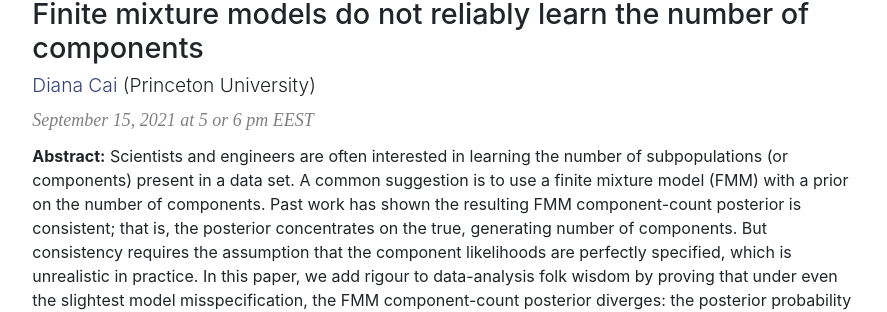
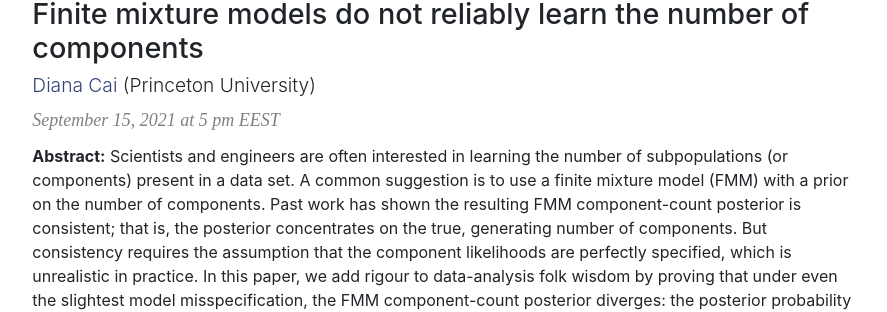
Before and after one commit to AaltoML/apml, a Jekyll site: the page built from index.html, in a window 1280 px wide and 900 px high, scrolled down 918 px. Shown: the part 150-462 px from the top of the window, without its empty margins (196-1083 px from the left). Built offline with Jekyll 4.4.1, drawn with Linux system fonts in a browser that asks for light colours.

Commit message:
Updated time for Diana s talk

```diff
--- a/_data/talks.yml
+++ b/_data/talks.yml
@@ -16,7 +16,7 @@ For more info, please see our recent <a href=\"https://arxiv.org/abs/2106.10210\
   photo: "theo-galy-fajou"
   biography: "Théo Galy-Fajou is a PhD candidate at TU Berlin under the supervision of Prof. Manfred Opper. His work focuses specifically on Gaussian processes and ways to scale them easily to more data and more complex models. He also has a general interest in all approximate Bayesian inference techniques. He is heavily involved in open-source development for inference and visualization techniques of Bayesian methods in the Julia programming language."
 
-- date: September 15, 2021 at 5 or 6 pm EEST
+- date: September 15, 2021 at 5 pm EEST
   title: "Finite mixture models do not reliably learn the number of components"
   presenter: "<a href=\"https://www.dianacai.com\", target=\"_blank\">Diana Cai</a>"
   affiliation: "Princeton University"
```
